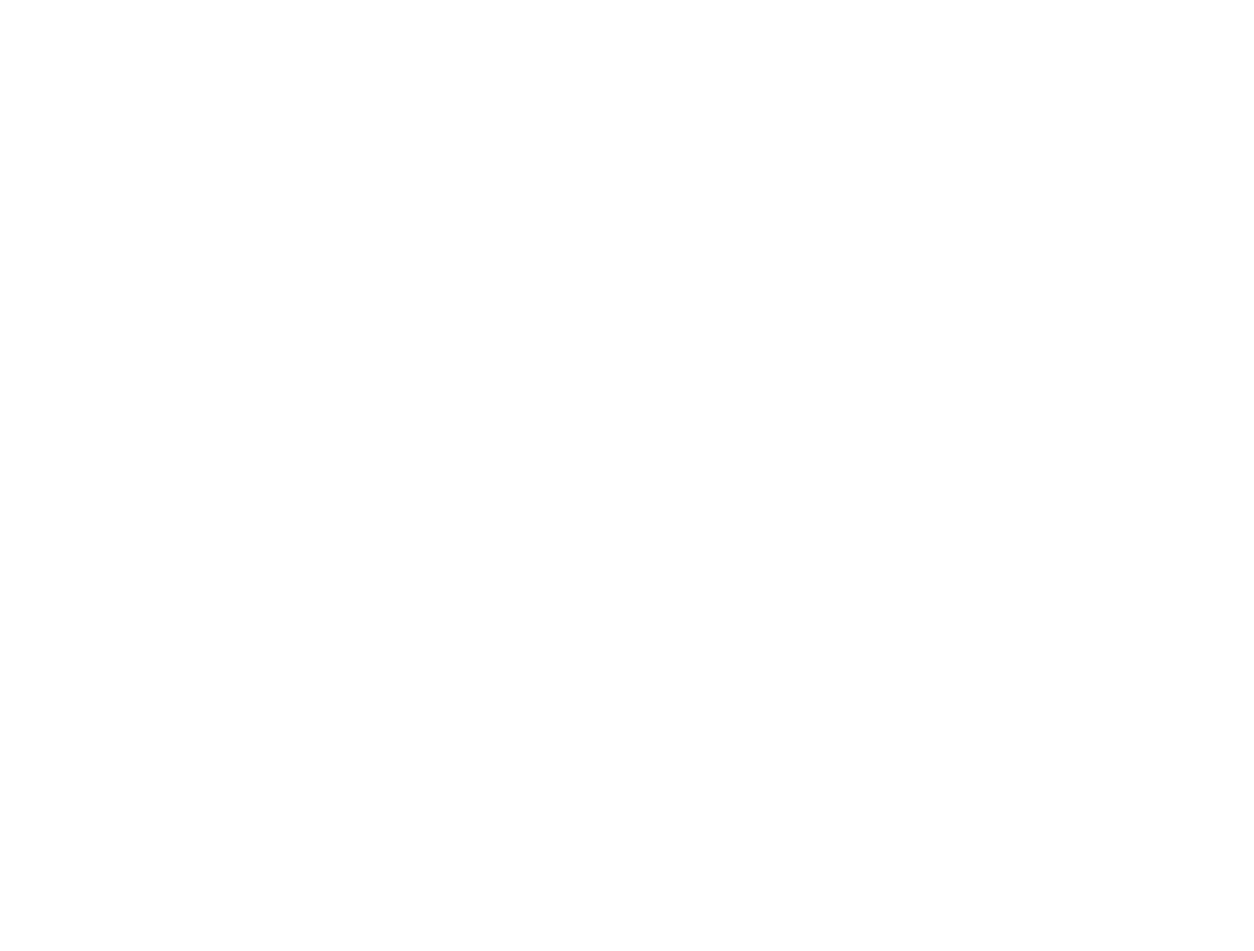
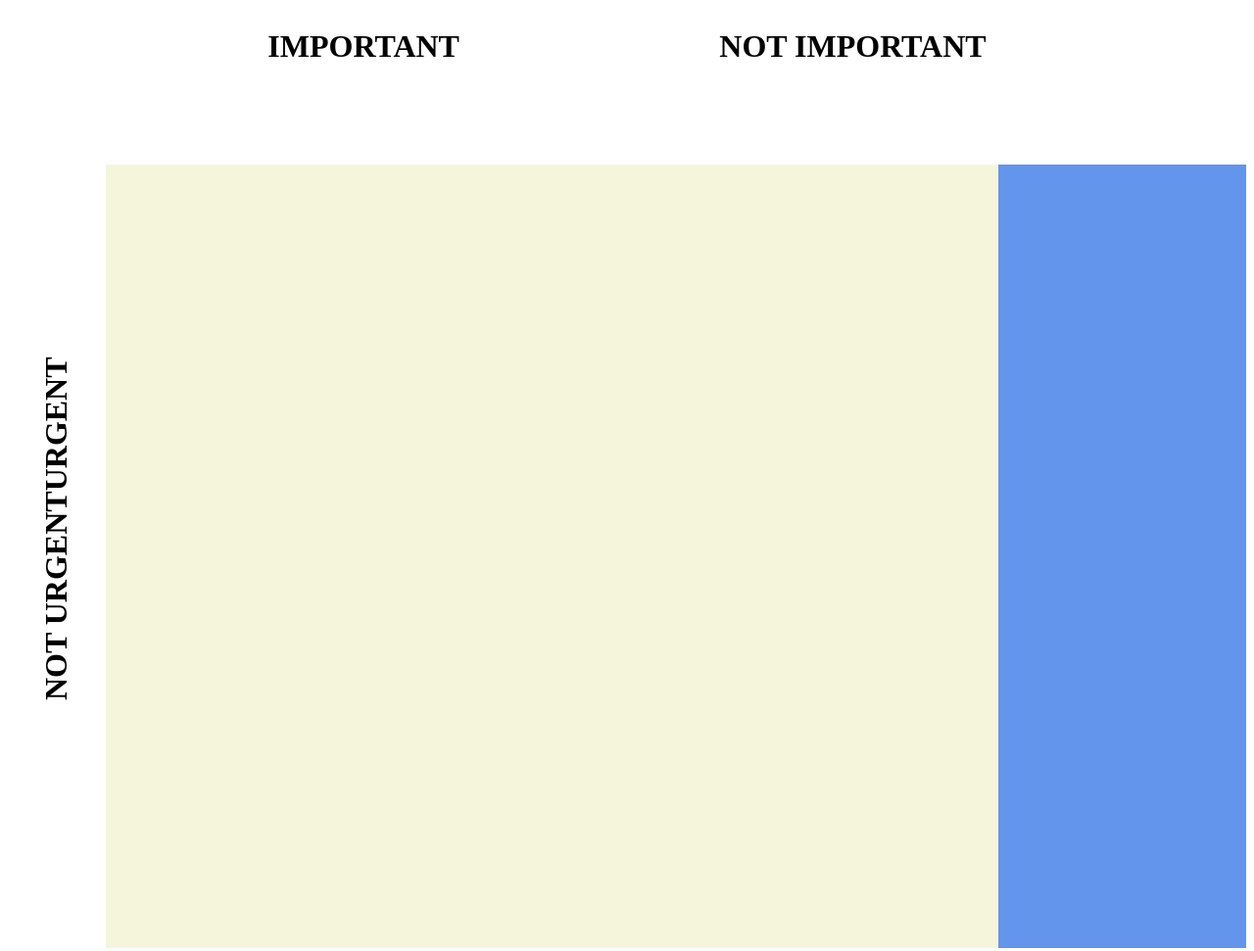
Before and after one commit to judy-n/FourQuadrant, a website: page client/board.html in a window 1280 px wide. Shown: the whole page at 98% size. Before the commit the page ends 800 px from the top, so only its background shows below. Drawn offline with Linux system fonts and the light colour scheme.

Commit message:
board aaaa

```diff
--- a/client/board.html
+++ b/client/board.html
@@ -3,9 +3,31 @@
 <head>
     <meta charset="UTF-8">
     <meta name="viewport" content="width=device-width, initial-scale=1.0">
+    <link rel="stylesheet" href="/styles.css">
     <title>Document</title>
 </head>
 <body>
 
+    <div class="h-titles">
+        <h1>IMPORTANT</h1>
+        <h1>NOT IMPORTANT</h1>
+    </div>
+    <div class="v-titles">
+        <h1>NOT URGENT</h1>
+        <h1>URGENT</h1>
+    </div>
+
+    <div class="stuff">
+    <div class="q-container">
+        <div class="quadrant"></div>
+        <div class="quadrant"></div>
+        <div class="quadrant"></div>
+        <div class="quadrant"></div>
+    </div>
+
+    <div class="q-sidebar">
+    </div>
+</div>
+
 </body>
 </html>
--- /dev/null
+++ b/client/static/styles.css
@@ -0,0 +1,34 @@
+.stuff {
+  display: grid;
+  grid-template-columns: 2fr 0.5fr;
+  height: 800px;
+}
+.quadrant {
+  background-color: beige;
+  border-color: 1px solid black;
+}
+
+.h-titles {
+  display: flex;
+  flex-direction: row;
+  justify-content: space-evenly;
+}
+
+.v-titles {
+  display: flex;
+  flex-direction: row;
+  transform-origin: top left;
+  /* justify-content: space-evenly; */
+  transform: rotate(-90deg) translateX(-50%);
+  margin-left: 10px;
+}
+
+.q-sidebar {
+  background-color: cornflowerblue;
+}
+
+.q-container {
+  display: grid;
+  grid-template-columns: repeat(2, auto);
+  margin-left: 100px;
+}
```
